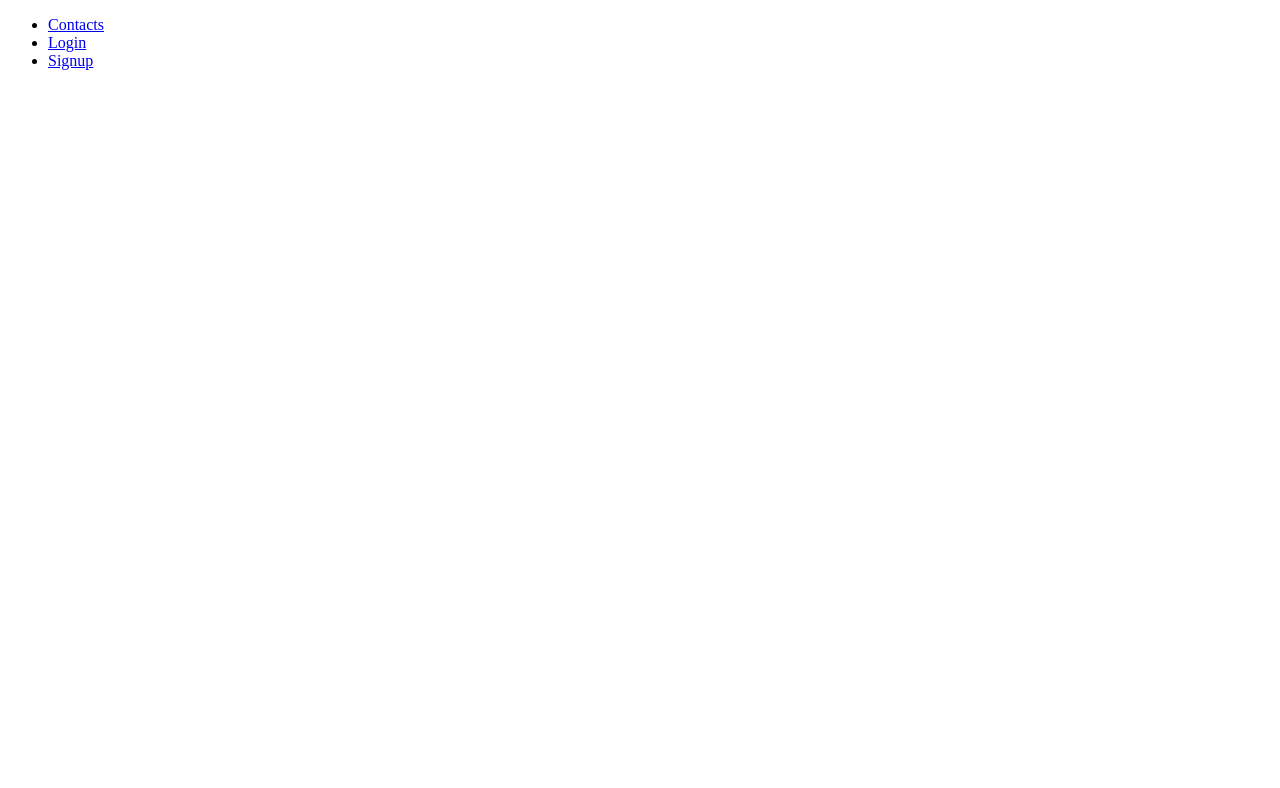
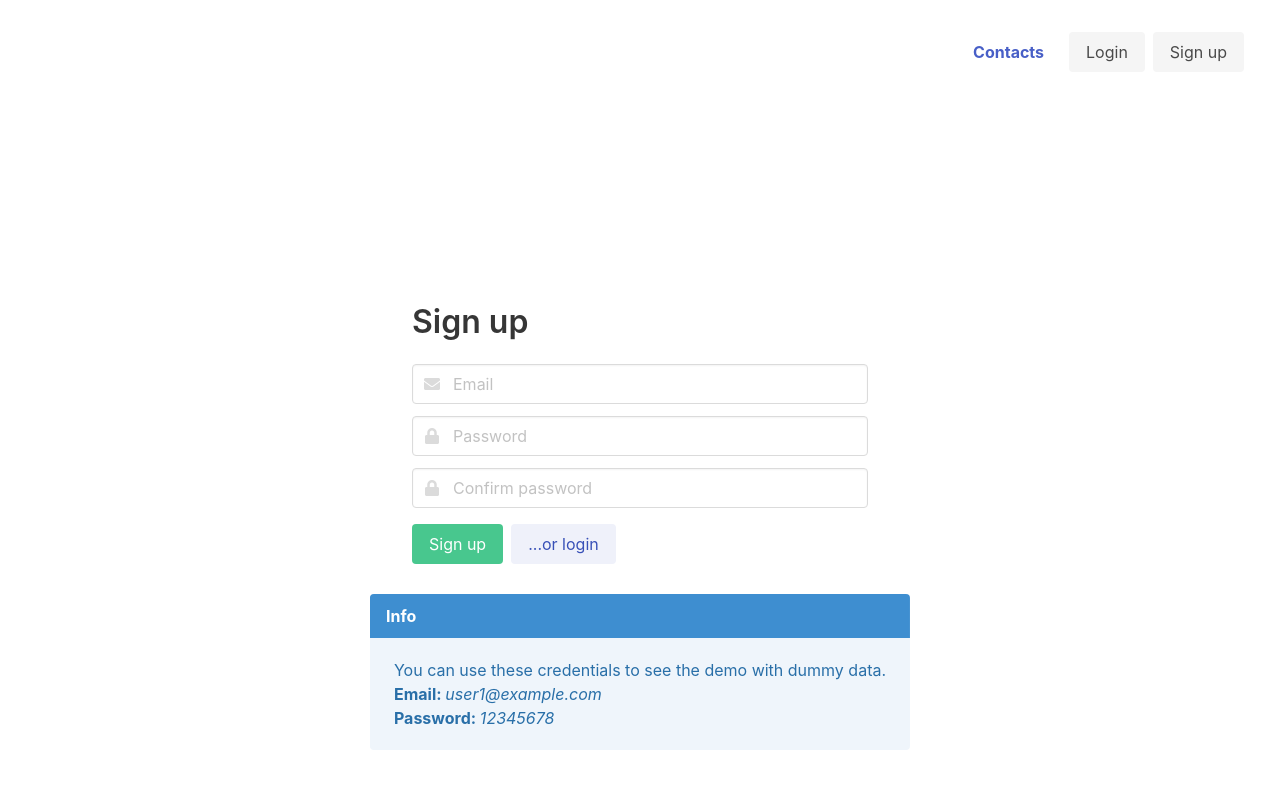
Before and after one commit to bikmazefe/contactable-frontend, a React (Create React App) app: page /signup in a window 1280 px wide. Shown: the top 788 px of the page. Built offline with nearby package versions, Linux system fonts and the light colour scheme.

Commit message:
add base styles with bulma

```diff
--- a/package.json
+++ b/package.json
@@ -3,9 +3,11 @@
   "version": "0.1.0",
   "private": true,
   "dependencies": {
+    "@fortawesome/fontawesome-free": "^5.15.4",
     "@testing-library/jest-dom": "^5.11.4",
     "@testing-library/react": "^11.1.0",
     "@testing-library/user-event": "^12.1.10",
+    "bulma": "^0.9.3",
     "react": "^17.0.2",
     "react-dom": "^17.0.2",
     "react-router-dom": "^5.3.0",
--- a/src/App.js
+++ b/src/App.js
@@ -1,25 +1,17 @@
-import { Link, Switch, BrowserRouter as Router, Route } from "react-router-dom";
+import { Switch, BrowserRouter as Router, Route } from "react-router-dom";
 import Contacts from "./Contacts";
 import Signup from "./Signup";
 import Login from "./Login";
+import Nav from "./components/Nav";
+import "bulma/css/bulma.min.css";
+import "@fortawesome/fontawesome-free/css/all.min.css";
+import "./styles.css";
 
 function App() {
   return (
     <Router>
+      <Nav />
       <div className="App">
-        <nav>
-          <ul>
-            <li>
-              <Link to="/">Contacts</Link>
-            </li>
-            <li>
-              <Link to="/login">Login</Link>
-            </li>
-            <li>
-              <Link to="/signup">Signup</Link>
-            </li>
-          </ul>
-        </nav>
         <Switch>
           <Route exact path="/">
             <Contacts />
--- a/src/Contacts.js
+++ b/src/Contacts.js
@@ -1,7 +1,62 @@
 import React from "react";
 
 const Contacts = () => {
-  return <div></div>;
+  return (
+    <nav class="panel is-primary">
+      <p class="panel-heading">Repositories</p>
+      <div class="panel-block">
+        <p class="control has-icons-left">
+          <input class="input" type="text" placeholder="Search" />
+          <span class="icon is-left">
+            <i class="fas fa-search" aria-hidden="true"></i>
+          </span>
+        </p>
+      </div>
+      <p class="panel-tabs">
+        <a class="is-active">All</a>
+        <a>Public</a>
+        <a>Private</a>
+        <a>Sources</a>
+        <a>Forks</a>
+      </p>
+      <a class="panel-block is-active">
+        <span class="panel-icon">
+          <i class="fas fa-book" aria-hidden="true"></i>
+        </span>
+        bulma
+      </a>
+      <a class="panel-block">
+        <span class="panel-icon">
+          <i class="fas fa-book" aria-hidden="true"></i>
+        </span>
+        marksheet
+      </a>
+      <a class="panel-block">
+        <span class="panel-icon">
+          <i class="fas fa-book" aria-hidden="true"></i>
+        </span>
+        minireset.css
+      </a>
+      <a class="panel-block">
+        <span class="panel-icon">
+          <i class="fas fa-book" aria-hidden="true"></i>
+        </span>
+        jgthms.github.io
+      </a>
+      <a class="panel-block">
+        <span class="panel-icon">
+          <i class="fas fa-code-branch" aria-hidden="true"></i>
+        </span>
+        daniellowtw/infboard
+      </a>
+      <a class="panel-block">
+        <span class="panel-icon">
+          <i class="fas fa-code-branch" aria-hidden="true"></i>
+        </span>
+        mojs
+      </a>
+    </nav>
+  );
 };
 
 export default Contacts;
--- a/src/Login.js
+++ b/src/Login.js
@@ -1,7 +1,52 @@
 import React from "react";
+import { Link } from "react-router-dom";
 
 const Login = () => {
-  return <div></div>;
+  return (
+    <div className="form-wrapper p-3">
+      <h2 className="title is-3">Login</h2>
+      <form action="">
+        <div class="field">
+          <p class="control has-icons-left">
+            <input class="input" type="email" placeholder="Email" />
+            <span class="icon is-small is-left">
+              <i class="fas fa-envelope"></i>
+            </span>
+          </p>
+        </div>
+        <div class="field">
+          <p class="control has-icons-left">
+            <input class="input" type="password" placeholder="Password" />
+            <span class="icon is-small is-left">
+              <i class="fas fa-lock"></i>
+            </span>
+          </p>
+        </div>
+        <div class="field">
+          <p class="control buttons mt-4">
+            <button class="button is-success">Login</button>
+            <Link to="/signup" className="button is-link is-light">
+              ...or sign up
+            </Link>
+          </p>
+        </div>
+      </form>
+      <article class="message is-info mt-3 demo-msg">
+        <div class="message-header">
+          <p>Info</p>
+        </div>
+        <div class="message-body">
+          You can use these credentials to see the demo with dummy data. <br />
+          <strong>Email: </strong>
+          <em>user1@example.com</em>
+          <br />
+          <strong>Password: </strong>
+          <em>12345678</em>
+          <br />
+        </div>
+      </article>
+    </div>
+  );
 };
 
 export default Login;
--- a/src/Signup.js
+++ b/src/Signup.js
@@ -1,7 +1,64 @@
 import React from "react";
+import { Link } from "react-router-dom";
 
 const Signup = () => {
-  return <div></div>;
+  return (
+    <div className="form-wrapper p-3">
+      <h2 className="title is-3">Sign up</h2>
+      <form action="">
+        <div class="field">
+          <p class="control has-icons-left">
+            <input class="input" type="email" placeholder="Email" />
+            <span class="icon is-small is-left">
+              <i class="fas fa-envelope"></i>
+            </span>
+          </p>
+        </div>
+        <div class="field">
+          <p class="control has-icons-left">
+            <input class="input" type="password" placeholder="Password" />
+            <span class="icon is-small is-left">
+              <i class="fas fa-lock"></i>
+            </span>
+          </p>
+        </div>
+        <div class="field">
+          <p class="control has-icons-left">
+            <input
+              class="input"
+              type="password"
+              placeholder="Confirm password"
+            />
+            <span class="icon is-small is-left">
+              <i class="fas fa-lock"></i>
+            </span>
+          </p>
+        </div>
+        <div class="field">
+          <p class="control buttons mt-4">
+            <button class="button is-success">Sign up</button>
+            <Link to="/login" className="button is-link is-light">
+              ...or login
+            </Link>
+          </p>
+        </div>
+      </form>
+      <article class="message is-info mt-3 demo-msg">
+        <div class="message-header">
+          <p>Info</p>
+        </div>
+        <div class="message-body">
+          You can use these credentials to see the demo with dummy data. <br />
+          <strong>Email: </strong>
+          <em>user1@example.com</em>
+          <br />
+          <strong>Password: </strong>
+          <em>12345678</em>
+          <br />
+        </div>
+      </article>
+    </div>
+  );
 };
 
 export default Signup;
--- /dev/null
+++ b/src/components/Nav.js
@@ -0,0 +1,52 @@
+import React, { useState } from "react";
+import { Link } from "react-router-dom";
+
+const Nav = () => {
+  const [active, setActive] = useState(false);
+
+  return (
+    <nav
+      className="navbar p-3 m-3"
+      role="navigation"
+      aria-label="main navigation"
+    >
+      <div className="navbar-brand">
+        <a
+          role="button"
+          className={`navbar-burger ${active && "is-active"}`}
+          aria-label="menu"
+          aria-expanded="false"
+          data-target="navbarBasicExample"
+          onClick={() => setActive(!active)}
+        >
+          <span aria-hidden="true"></span>
+          <span aria-hidden="true"></span>
+          <span aria-hidden="true"></span>
+        </a>
+      </div>
+
+      <div
+        id="navbarBasicExample"
+        className={`navbar-menu ${active && "is-active"}`}
+      >
+        <div className="navbar-end">
+          <div className="navbar-item">
+            <div className="buttons">
+              <Link to="/" className="button is-ghost">
+                <strong>Contacts</strong>
+              </Link>
+              <Link to="/login" className="button is-light">
+                Login
+              </Link>
+              <Link to="/signup" className="button is-light">
+                Sign up
+              </Link>
+            </div>
+          </div>
+        </div>
+      </div>
+    </nav>
+  );
+};
+
+export default Nav;
--- /dev/null
+++ b/src/styles.css
@@ -0,0 +1,27 @@
+.App {
+    max-width: 980px;
+    margin: 60px auto;
+}
+
+.form-wrapper {
+    max-width: 480px;
+    margin: 200px auto 0 auto;
+}
+
+.demo-msg {
+    position: fixed;
+    left: 50%;
+    transform: translateX(-50%);
+    animation: showDemoMsg 0.8s forwards;
+    bottom: 50px;
+}
+
+@keyframes showDemoMsg {
+    from {
+        opacity: 0;
+    }
+
+    to {
+        opacity: 1;
+    }
+}
```
Also changed, not shown: public/manifest.json, 1 other file (tests, documents, lock files or other folders).
